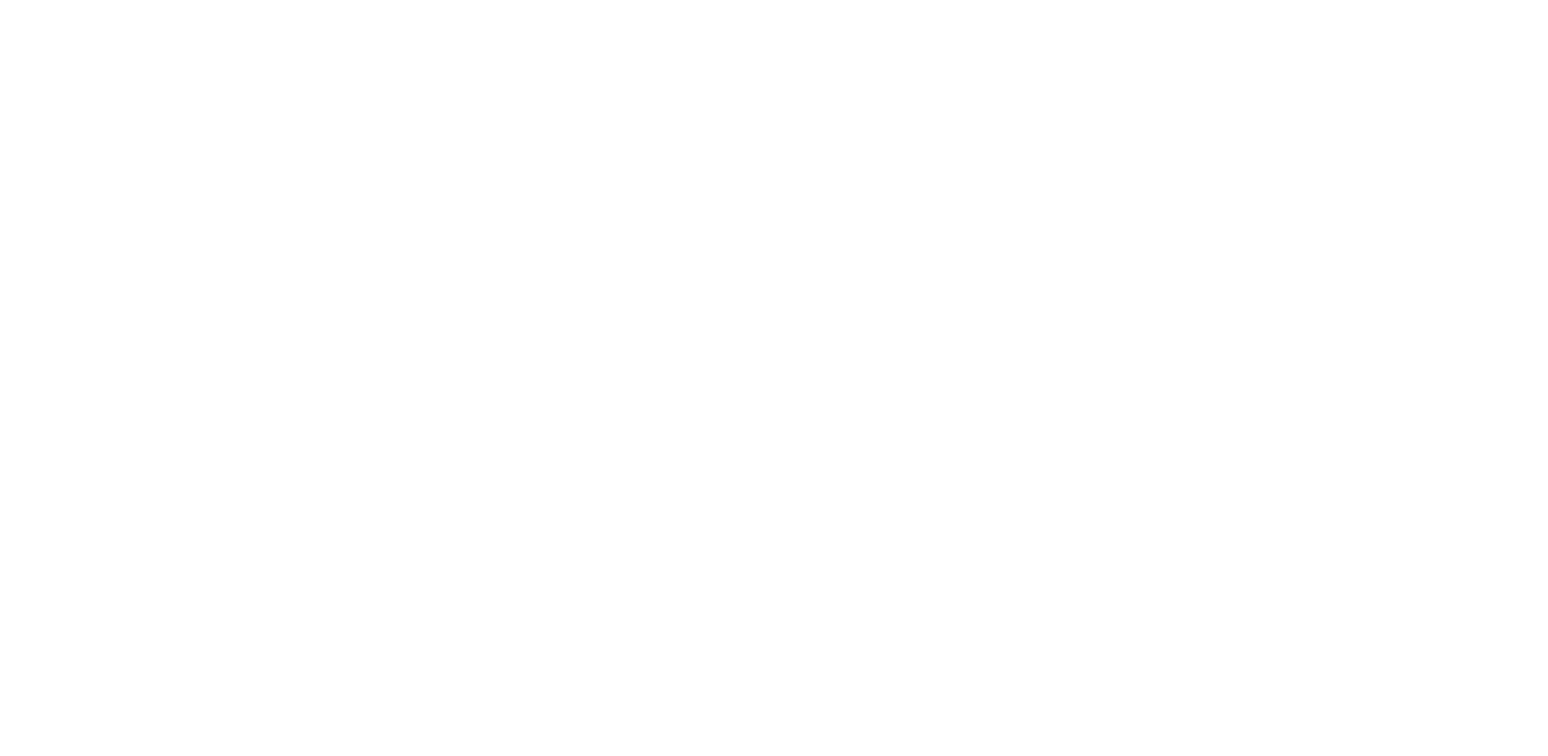
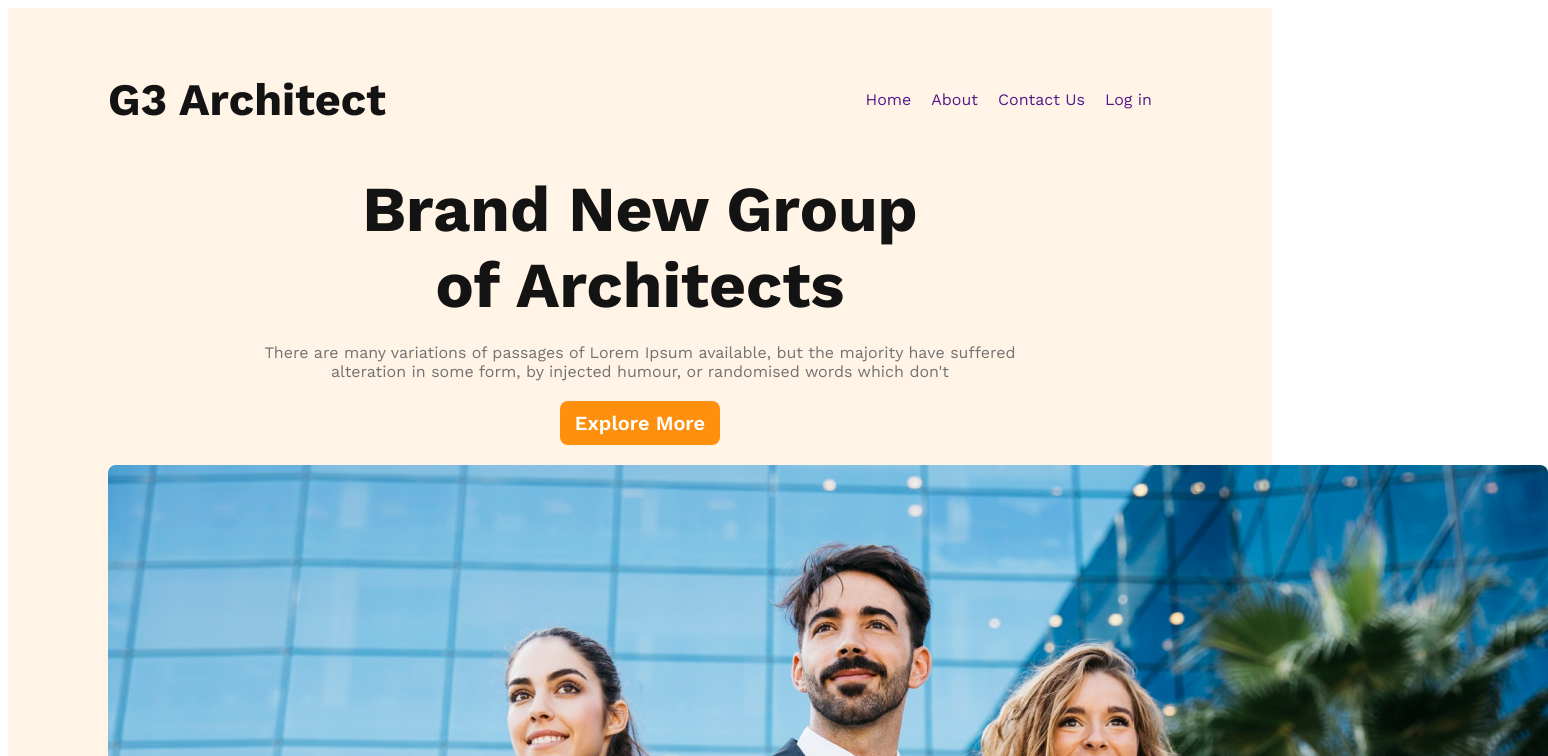
Before and after one commit to arif181h/architect-resources, a plain HTML site: page index.html in a window 1280 px wide. Shown: the top 756 px of the page, 1548 px wide, since content can reach past the window. Drawn offline with nearby package versions, Linux system fonts and the light colour scheme.

Commit message:
alhamdulillah header part added

```diff
--- a/index.html
+++ b/index.html
@@ -3,9 +3,34 @@
 <head>
     <meta charset="UTF-8">
     <meta name="viewport" content="width=device-width, initial-scale=1.0">
+    <link rel="stylesheet" href="styles/style.css">
     <title>architect-resources</title>
 </head>
 <body>
+    <header>
+       <nav>
+        <h3 class="nav-title">G3 Architect</h3>
+        <ul>
+            <li><a href="">Home</a></li>
+            <li><a href="">About</a></li>
+            <li><a href="">Contact Us</a></li>
+            <li><a href="">Log in</a></li>
+        </ul>
+       </nav>
+       <div>
+        <h3 class="banner-title">Brand New Group of Architects</h3>
+        <p class="banner-descrip">There are many variations of passages of Lorem Ipsum available, but the majority have suffered alteration in some form, by injected humour, or randomised words which don't</p>
+        <div class="center">
+            <button class="btn-primary">Explore More</button>
+        </div>
+        <img  src="images/banner.png" alt="">
+       </div>
+    </header>
+    <main>
 
+    </main>
+    <footer>
+
+    </footer>
 </body>
 </html>
--- a/styles/style.css
+++ b/styles/style.css
@@ -0,0 +1,91 @@
+
+    @import url('https://fonts.googleapis.com/css2?family=Work+Sans:ital,wght@0,100..900;1,100..900&display=swap');
+
+
+ *{
+    font-family: "Work Sans", sans-serif;
+ }
+ header{
+   background: rgba(255, 144, 14, 0.1);
+   padding: 20px 100px;
+ }
+ .nav-title{
+    color: rgb(19, 19, 19);
+font-family: Work Sans;
+font-size: 45px;
+font-weight: 700;
+ }
+ .btn-primary{
+    color: rgb(255, 255, 255);
+font-family: Work Sans;
+font-size: 20px;
+font-weight: 600;
+text-align: center;
+border-radius: 8px;
+padding: 10px 15px;
+background: rgb(255, 144, 14);
+border: none;
+ }
+ nav{
+    display: flex;
+    align-items: center;
+    justify-content: space-between;
+ }
+ nav >ul{
+    display: flex;
+ }
+ nav >ul >li{
+    list-style: none;
+    margin-right: 20px;
+ }
+ nav >ul >li>a{
+    text-decoration: none;
+ }
+ /* banner */
+ .banner-title{
+    color: rgb(19, 19, 19);
+    font-family: Work Sans;
+    font-size: 64px;
+    font-weight: 700;
+    width: 600px;
+    text-align: center;
+    margin: 0 auto;
+    margin-bottom: 20px;
+ }
+ .banner-descrip{
+    color: rgb(114, 114, 114);
+font-family: Work Sans;
+font-size: 16px;
+font-weight: 400;
+text-align: center;
+width: 800px;
+margin: 0 auto;
+margin-bottom: 20px;
+ }
+ .center{
+   text-align: center;
+   margin-bottom: 20px;
+ }
+
+
+ @media screen and (max-width:576px){
+   header{
+      padding: 3px 10px;
+   }
+   nav{
+      flex-direction: column;
+   }
+   .nav-title{
+      font-size: 30px;
+   }
+   .banner-title{
+      font-size: 30px;
+      width: 100%;
+   }
+   .banner-descrip{
+      width: 100%;
+   }
+   img{
+      width: 100%;
+   }
+ }
```
